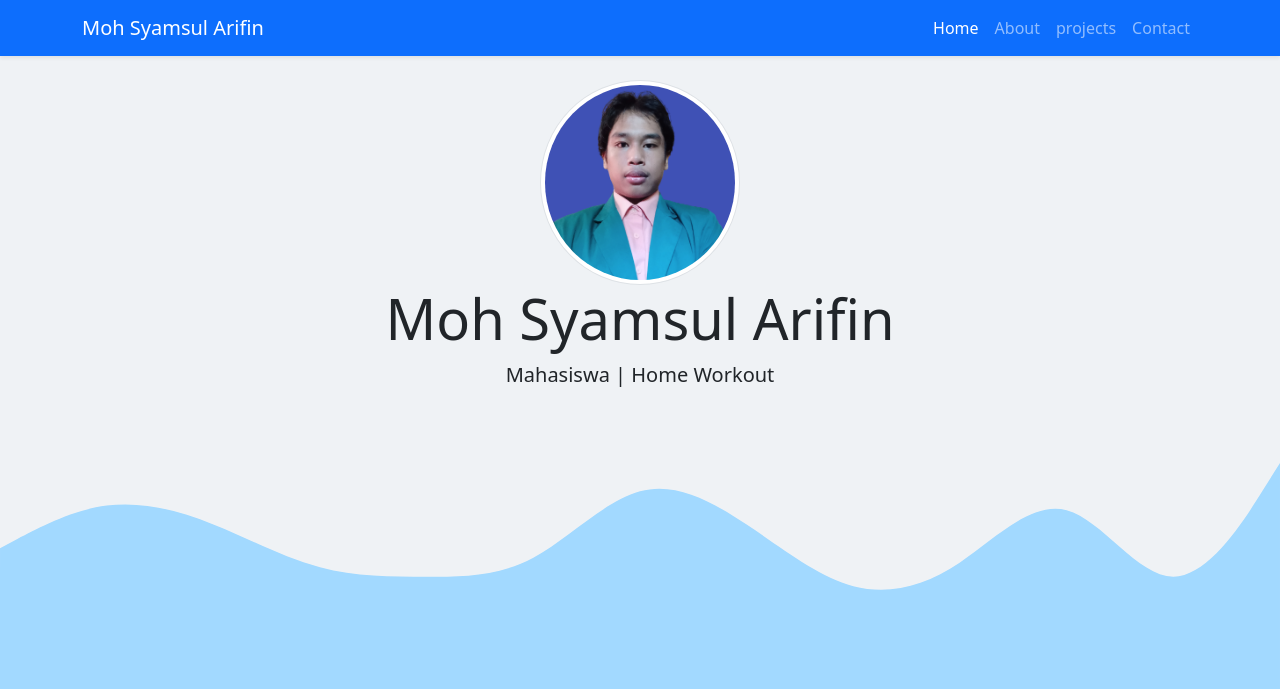
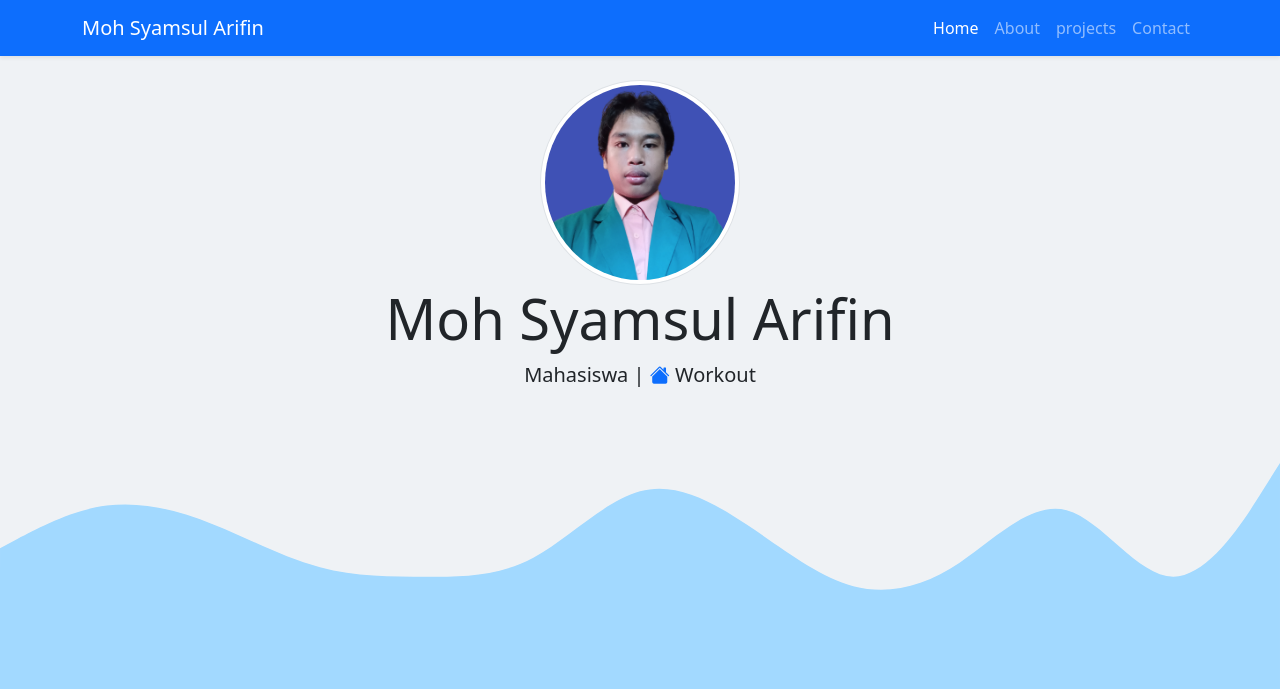
Before and after one commit to syamsul123arifin/UAS, a Django app: template portofolio/templates/index.html in a window 1280 px wide. Shown: the top 689 px of the page. Run offline with Django 3.2, Linux system fonts and the light colour scheme; the template is opened without the code that fills it, so the values that code supplies are empty.

Commit message:
ada perubahan di index.html

```diff
--- a/portofolio/templates/index.html
+++ b/portofolio/templates/index.html
@@ -53,7 +53,7 @@
  <section class="jumbotron text-center" style="background-color: #eff2f5; padding-top: 5rem; min-height: 600px;">
   <img src="{% static '/img/1.png' %}"  alt="Moh Syamsul Arifin"width="200" class=" rounded-circle img-thumbnail"/>
   <h1 class="display-4">Moh Syamsul Arifin</h1>
-  <p class="lead">Mahasiswa | Home Workout</p>
+  <p class="lead">Mahasiswa | <i class="bi bi-house-fill text-primary"></i> Workout</p>
   <svg xmlns="http://www.w3.org/2000/svg" viewBox="0 0 1440 320"><path fill="#a2d9ff" fill-opacity="1" d="M0,160L20,149.3C40,139,80,117,120,112C160,107,200,117,240,133.3C280,149,320,171,360,181.3C400,192,440,192,480,192C520,192,560,192,600,170.7C640,149,680,107,720,96C760,85,800,107,840,133.3C880,160,920,192,960,202.7C1000,213,1040,203,1080,176C1120,149,1160,107,1200,117.3C1240,128,1280,192,1320,192C1360,192,1400,128,1420,96L1440,64L1440,320L1420,320C1400,320,1360,320,1320,320C1280,320,1240,320,1200,320C1160,320,1120,320,1080,320C1040,320,1000,320,960,320C920,320,880,320,840,320C800,320,760,320,720,320C680,320,640,320,600,320C560,320,520,320,480,320C440,320,400,320,360,320C320,320,280,320,240,320C200,320,160,320,120,320C80,320,40,320,20,320L0,320Z"></path></svg>
  </section>
  <!-- Akhir Jumbotron -->
```
